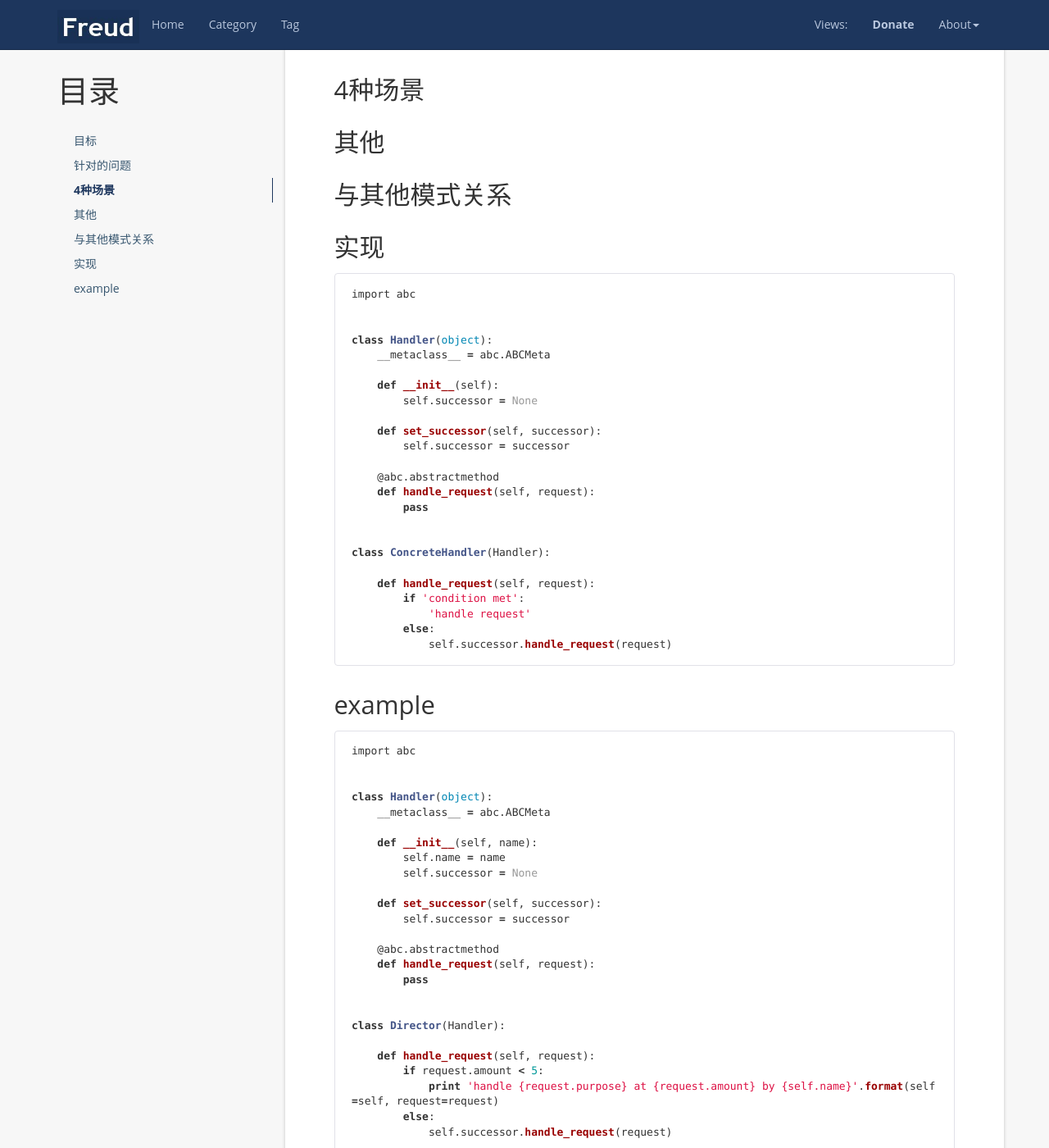
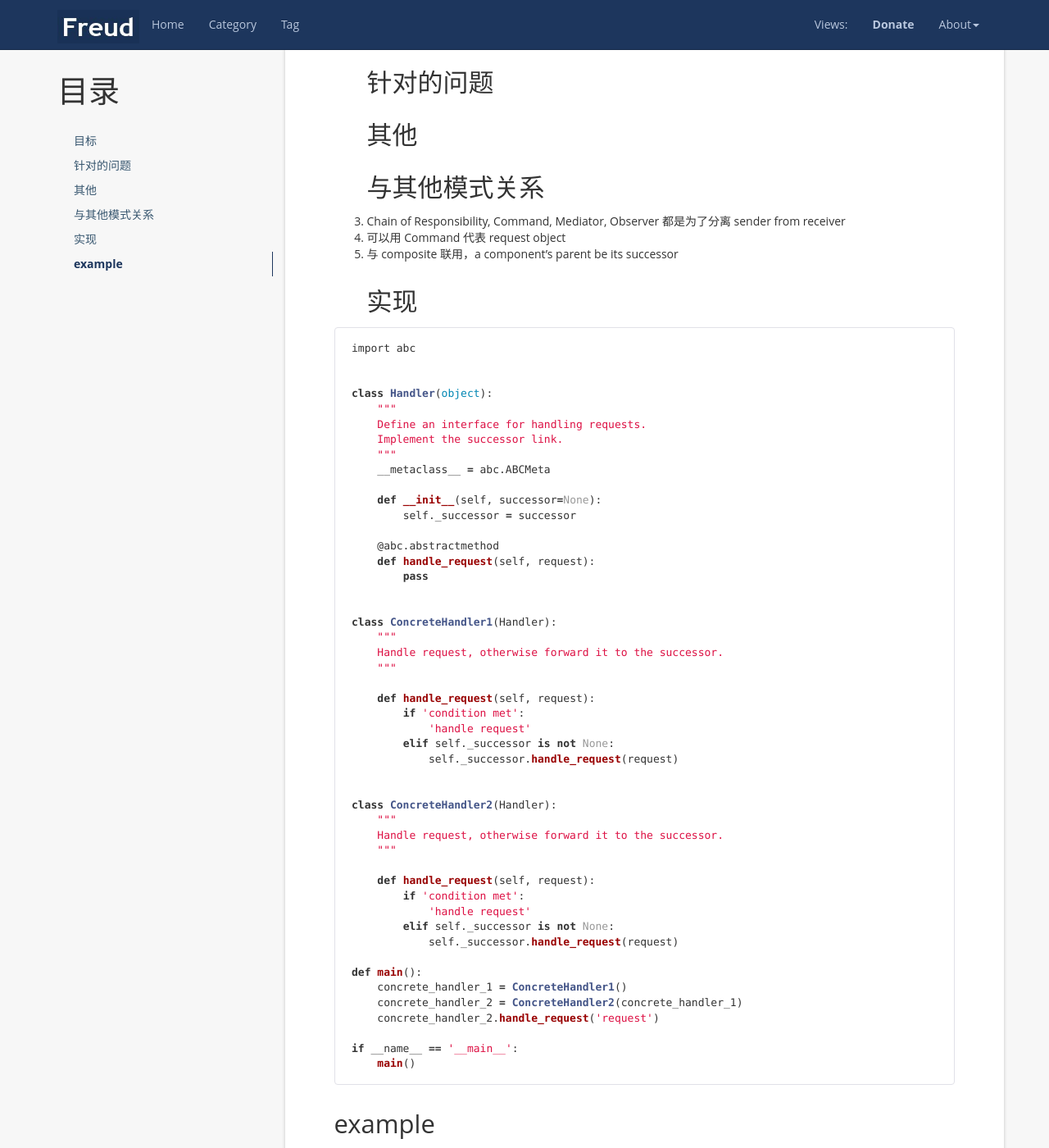
Before and after one commit to caser789/caser789.github.io, a Jekyll site: the page built from _posts/2017-6-28-design-patterns-response-chain.md, in a window 1280 px wide and 1400 px high, scrolled down 406 px. Shown: the whole window at 82% size. Built offline with Jekyll 4.4.1, drawn with Linux system fonts in a browser that asks for light colours; nearby versions of some CDN libraries; comment, search, counter and statistics services are not loaded.

Commit message:
design patterns: chain of Responsibility, update

````diff
--- a/_posts/2017-6-28-design-patterns-response-chain.md
+++ b/_posts/2017-6-28-design-patterns-response-chain.md
@@ -11,11 +11,14 @@ tag: pattern
 
 
 ## 目标
-
+1. 一个入口，多个 handler
+2. client launch and leave
 ## 针对的问题
-## 4种场景
 ## 其他
 ## 与其他模式关系
+1. Chain of Responsibility, Command, Mediator, Observer 都是为了分离 sender from receiver
+2. 可以用 Command 代表 request object
+3. 与 composite 联用，a component's parent be its successor
 ## 实现
 
 ```python
@@ -23,26 +26,50 @@ import abc
 
 
 class Handler(object):
+    """
+    Define an interface for handling requests.
+    Implement the successor link.
+    """
     __metaclass__ = abc.ABCMeta
 
-    def __init__(self):
-        self.successor = None
-
-    def set_successor(self, successor):
-        self.successor = successor
+    def __init__(self, successor=None):
+        self._successor = successor
 
     @abc.abstractmethod
     def handle_request(self, request):
         pass
 
 
-class ConcreteHandler(Handler):
+class ConcreteHandler1(Handler):
+    """
+    Handle request, otherwise forward it to the successor.
+    """
 
     def handle_request(self, request):
         if 'condition met':
             'handle request'
-        else:
-            self.successor.handle_request(request)
+        elif self._successor is not None:
+            self._successor.handle_request(request)
+
+
+class ConcreteHandler2(Handler):
+    """
+    Handle request, otherwise forward it to the successor.
+    """
+
+    def handle_request(self, request):
+        if 'condition met':
+            'handle request'
+        elif self._successor is not None:
+            self._successor.handle_request(request)
+
+def main():
+    concrete_handler_1 = ConcreteHandler1()
+    concrete_handler_2 = ConcreteHandler2(concrete_handler_1)
+    concrete_handler_2.handle_request('request')
+
+if __name__ == '__main__':
+    main()
 ```
 
 ## example
````
